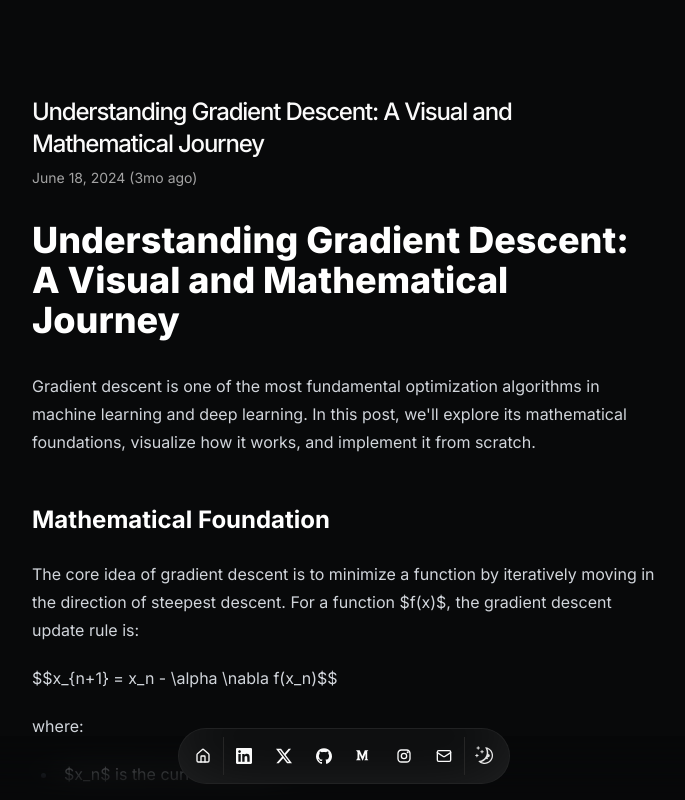
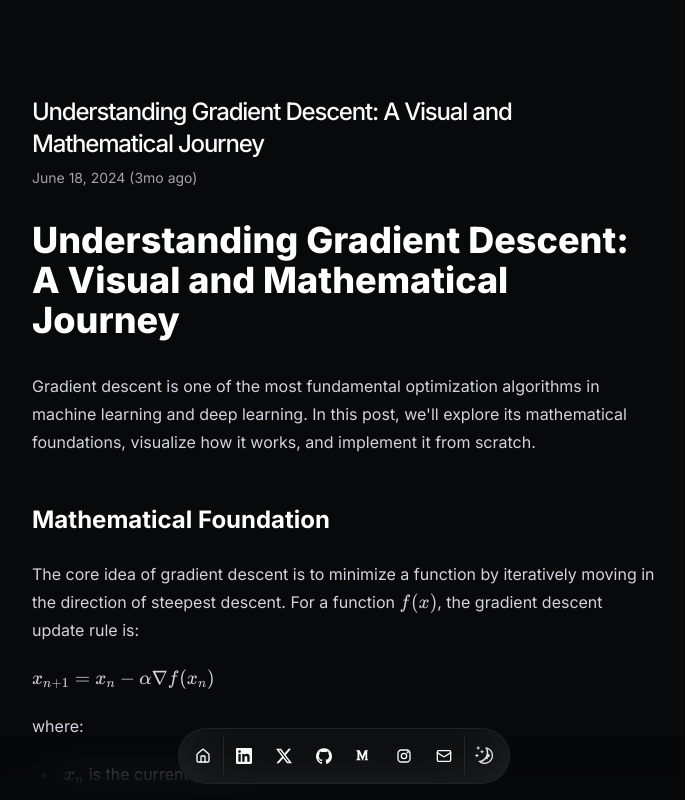
Before and after one commit to Prathap-Chandra/portfolio, a Next.js app: page /portfolio/blog/gradient-descent in a window 1280 px wide. Shown: the top 800 px of the page, without its empty margins (296-981 px from the left). Built offline with nearby package versions, Linux system fonts and the light colour scheme; no server answers.

Commit message:
fixed latex rendering issue

```diff
--- a/src/app/globals.css
+++ b/src/app/globals.css
@@ -1,3 +1,4 @@
+@import 'katex/dist/katex.min.css';
 @tailwind base;
 @tailwind components;
 @tailwind utilities;
--- a/src/data/blog.ts
+++ b/src/data/blog.ts
@@ -6,6 +6,8 @@
 import remarkParse from "remark-parse";
 import remarkRehype from "remark-rehype";
 import { unified } from "unified";
+import remarkMath from "remark-math";
+import rehypeKatex from "rehype-katex";
 
 type Metadata = {
   title: string;
@@ -21,7 +23,9 @@
 export async function markdownToHTML(markdown: string) {
   const p = await unified()
     .use(remarkParse)
+    .use(remarkMath)
     .use(remarkRehype)
+    .use(rehypeKatex)
     .use(rehypePrettyCode, {
       // https://rehype-pretty.pages.dev/#usage
       theme: {
```
